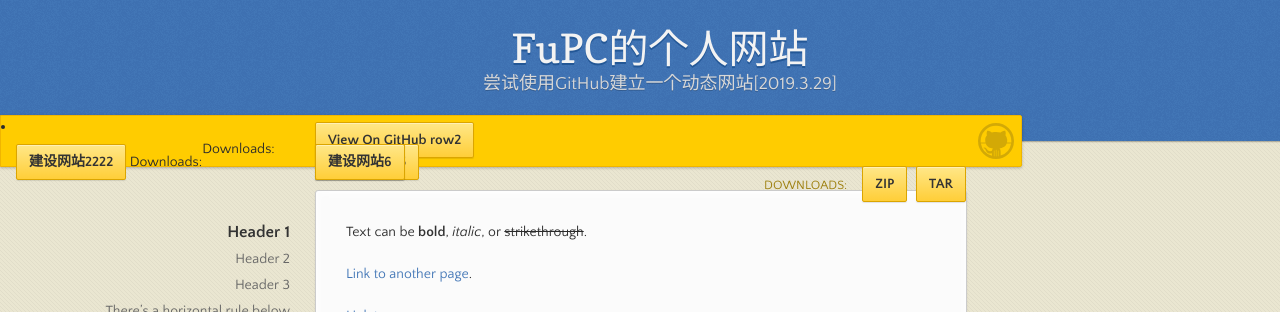
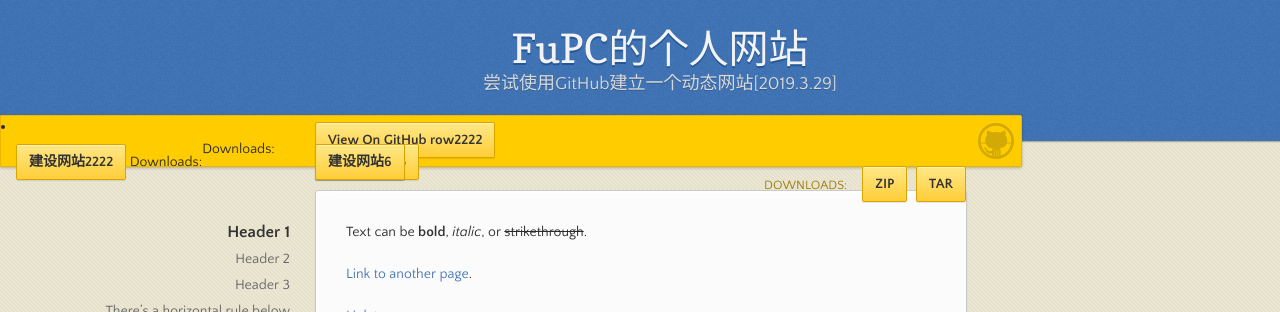
Before and after one commit to bmzk/MyWeb, a Jekyll site: the page built from index.md, in a window 1280 px wide. Shown: the top 312 px of the page. Built offline with Jekyll 4.4.1, drawn with Linux system fonts in a browser that asks for light colours.

Commit message:
Update default.html

```diff
--- a/_layouts/default.html
+++ b/_layouts/default.html
@@ -24,16 +24,16 @@
       <div id="banner">
         <span id="logo"></span>
 
-        <li><a href="{{ site.github.repository_url }}" class="button fork"><strong>View On GitHub row2</strong></a></li>
+        <li><a href="{{ site.github.repository_url }}" class="button fork"><strong>View On GitHub row2222</strong></a></li>
 		<div class="row">
 			<span>Downloads:</span>
 			<ul>
 		<li><a href="http://www.runoob.com/" class="button" >建设网站2222</a></li>
-		<a href="http://www.runoob.com/" class="button fork" >建设网站3</a>
-		<a href="http://www.runoob.com/" class="button fork" >建设网站355</a>
+		<li><a href="http://www.runoob.com/" class="button fork" >建设网站3</a></li>
+		<li><a href="http://www.runoob.com/" class="button fork" >建设网站355</a></li>
 		<span>Downloads:</span>
-		<a href="http://www.runoob.com/" class="button fork" >建设网站4</a>
-		<a href="http://www.runoob.com/" class="button fork" >建设网站6</a>
+		<li><a href="http://www.runoob.com/" class="button fork" >建设网站4</a></li>
+		<li><a href="http://www.runoob.com/" class="button fork" >建设网站6</a></li>
 			</ul>
 		</div>
         {% if site.show_downloads %}
```
